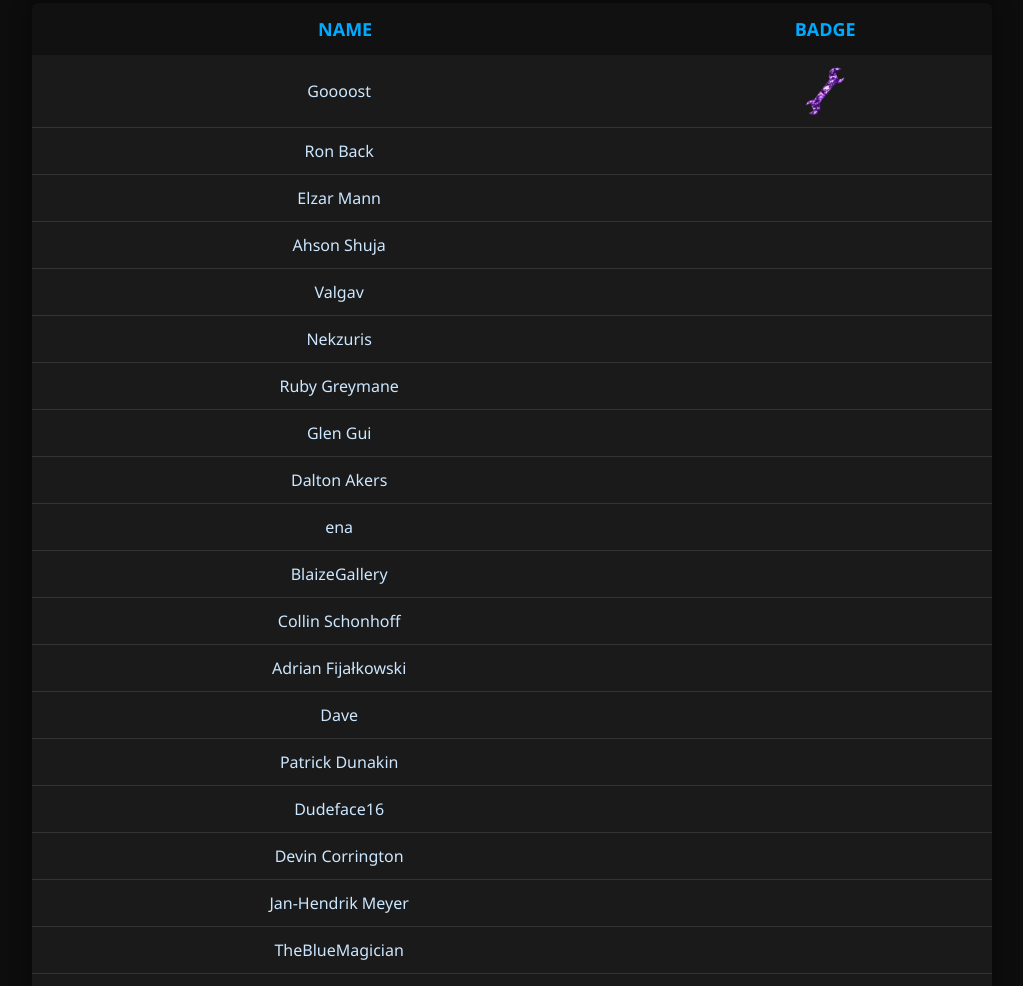
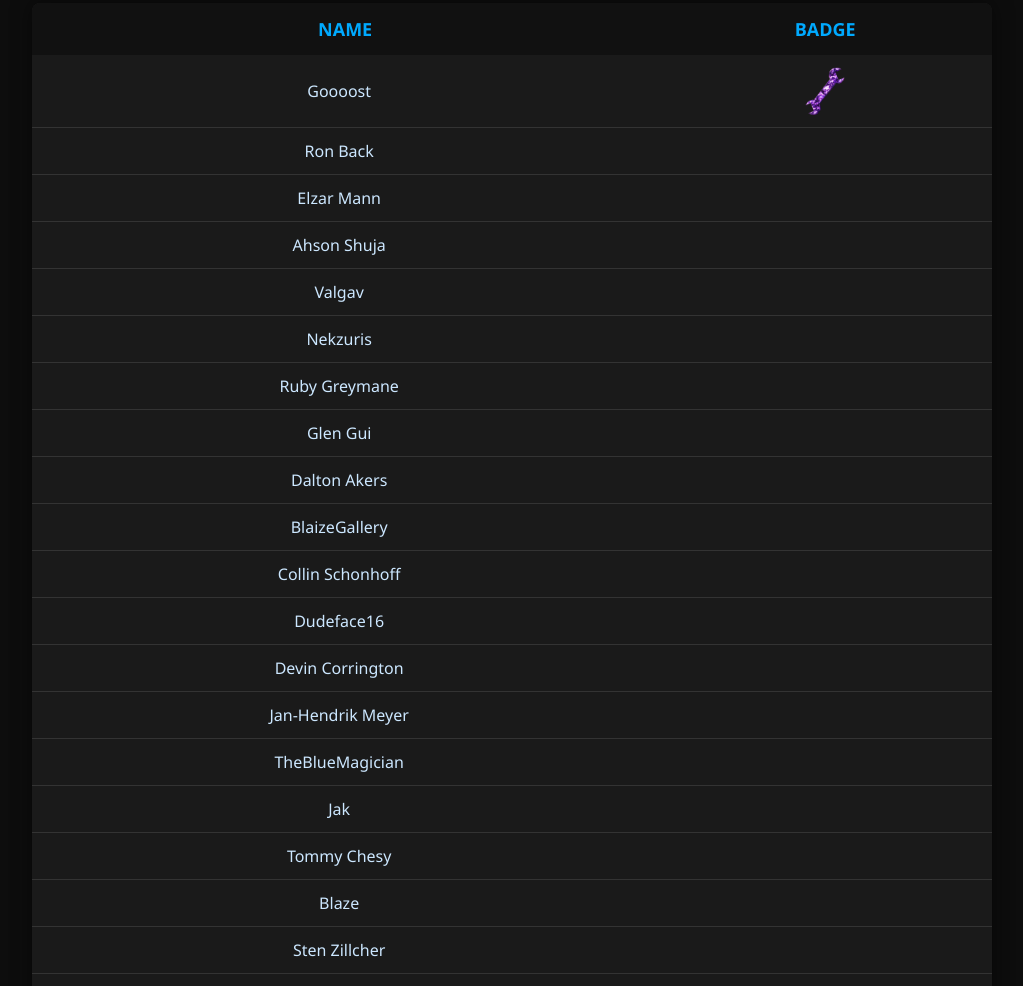
Before and after one commit to MrGameFixer/MrGameFixer.github.io, a plain HTML site: page supporters.html in a window 1280 px wide. Shown: the part 284-1270 px from the top of the page, without its empty margins (128-1151 px from the left). Drawn offline with Linux system fonts and the light colour scheme.

Commit message:
Update supporters.html

```diff
--- a/supporters.html
+++ b/supporters.html
@@ -151,12 +151,8 @@ td:first-child {
     <tr> <td>Ruby Greymane</td> <td></td> </tr>
     <tr> <td>Glen Gui</td> <td></td> </tr>
     <tr> <td>Dalton Akers</td> <td></td> </tr>
-    <tr> <td>ena</td> <td></td> </tr>
     <tr> <td>BlaizeGallery</td> <td></td> </tr>
     <tr> <td>Collin Schonhoff</td> <td></td> </tr>
-    <tr> <td>Adrian Fijałkowski</td> <td></td> </tr>
-    <tr> <td>Dave</td> <td></td> </tr>
-    <tr> <td>Patrick Dunakin</td> <td></td> </tr>
     <tr> <td>Dudeface16</td> <td></td> </tr>
     <tr> <td>Devin Corrington</td> <td></td> </tr>
     <tr> <td>Jan-Hendrik Meyer</td> <td></td> </tr>
```
